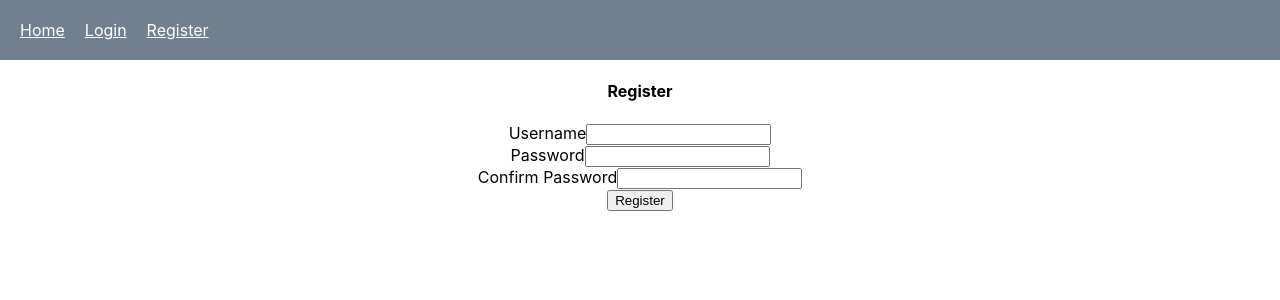
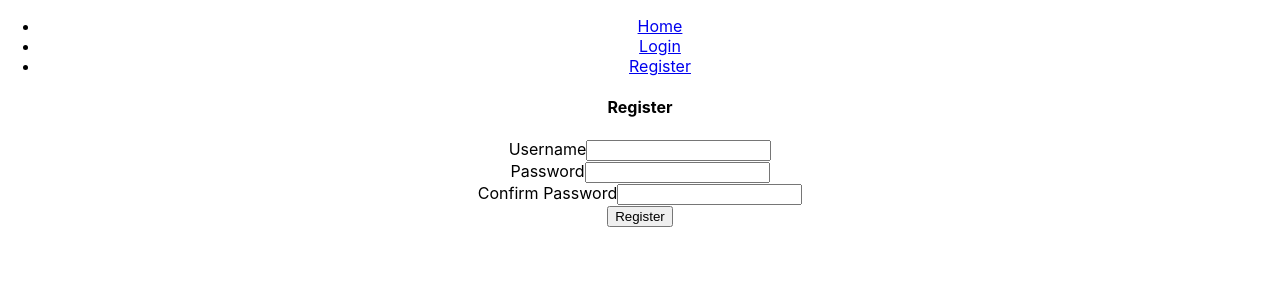
Before and after one commit to Krashberry/task-bite-frontend, a React (Create React App) app: page /register in a window 1280 px wide. Shown: the top 300 px of the page. Built offline with nearby package versions, Linux system fonts and the light colour scheme.

Commit message:
Trying to set up a sidebar but still getting an error keeping me from logging in

```diff
--- a/src/App.js
+++ b/src/App.js
@@ -1,22 +1,22 @@
 import React, { useState } from 'react'
 import { withRouter } from 'react-router-dom'
-import Header from './components/js/Header'
+import Header from './components/js/SideBar'
 import Routes from './config/routes'
 import UserModel from './models/user'
 import './App.css';
 
 function App(props) {
-  const [currentUser, setCurrentUser] = useState(localStorage.getItem('uid'))
+  const [currentUser, setCurrentUser] = useState(localStorage.getItem('userName'))
 
   const storeUser = userId => {
     setCurrentUser({ currentUser: userId })
-    localStorage.setItem('uid', userId)
+    localStorage.setItem('userName', userId)
   }
 
   const logout = event => {
     event.preventDefault()
 
-    localStorage.removeItem('uid')
+    localStorage.removeItem('userName')
     UserModel.logout()
       .then(data => {
         console.log(data)
@@ -39,4 +39,4 @@ function App(props) {
   );
 }
 
-export default withRouter (App)
+export default withRouter(App)
--- a/src/components/js/Header.js
+++ /dev/null
@@ -1,29 +0,0 @@
-import React from 'react';
-import '../sass/Header.scss'
-import { Link } from 'react-router-dom'
-
-const Header = (props) => {
-  return (
-    <header>
-      <div className="links">
-        <ul>
-        { props.currentuser ?
-          <>
-          <li><Link to={'/projects'}>Project Silo</Link></li>
-          <li><Link to={'/projects/new'}> + </Link></li>
-          <li><a href="/logout" onClick={ props.logout }>Log Out</a></li>
-          </>
-        :
-          <>
-          <li><Link to={'/home'}>Home</Link></li>
-          <li><Link to={'/login'}>Login</Link></li>
-          <li><Link to={'/register'}>Register</Link></li>
-          </>
-        }
-        </ul>
-      </div>
-    </header>
-  );
-}
-
-export default Header;
--- /dev/null
+++ b/src/components/js/ProjectSilo.js
@@ -0,0 +1,13 @@
+import React from 'react';
+import { Link } from 'react-router-dom'
+
+const ProjectSilo = (props) => {
+    return (
+      <div>
+
+      </div>
+    );
+}
+
+
+export default ProjectSilo;
--- /dev/null
+++ b/src/components/js/SideBar.js
@@ -0,0 +1,44 @@
+import React from 'react';
+import { Link } from 'react-router-dom'
+import '../sass/SideBar.scss'
+
+const SideBar = (props) => {
+  return (
+    <div class="navigation">
+      <div className="links">
+        <ul>
+        { props.currentuser ?
+          <>
+            <li>
+              <Link to={'/projects'}>Project Silo</Link>
+              </li>
+            <li>
+              <a href="/" onClick={ props.project.new }> + </a>
+            </li>
+            <li>
+              <a href="/" onClick={ props.project.delete }> - </a>
+            </li>
+            <li>
+              <a href="/logout" onClick={ props.logout }>Log Out</a>
+            </li>
+          </>
+        :
+          <>
+            <li>
+              <Link to={'/'}>Home</Link>
+            </li>
+            <li>
+              <Link to={'/login'}>Login</Link>
+            </li>
+            <li>
+              <Link to={'/register'}>Register</Link>
+            </li>
+          </>
+        }
+        </ul>
+      </div>
+    </div>
+  );
+}
+
+export default SideBar;
--- a/src/components/sass/Header.scss
+++ /dev/null
@@ -1,27 +0,0 @@
-header {
-  background-color: slategrey;
-  text-align: left;
-  padding: 20px 10px;
-  display: flex;
-  justify-content: space-between;
-
-  a {
-    color: #fff;
-    transition: color 0.3s ease;
-
-    &:hover {
-      color: darken(#fff, 20%)
-    }
-  }
-
-  ul {
-    display: flex;
-    margin: 0;
-    padding: 0;
-
-    li {
-      list-style-type: none;
-      padding: 0px 10px;
-    }
-  }
-}
--- a/src/pages/Register.js
+++ b/src/pages/Register.js
@@ -10,7 +10,7 @@ class Register extends Component {
 
   handleChange = (event) => {
     this.setState({
-      [event.target.username]: event.target.value
+      [event.target.name]: event.target.value
     })
   }
 
@@ -37,7 +37,7 @@ class Register extends Component {
         <h4>Register</h4>
         <form onSubmit={this.handleSubmit}>
           <div className="form-group">
-            <label htmlFor="username">Username</label>
+            <label htmlFor="name">Username</label>
             <input
               onChange={this.handleChange}
               type="username"
@@ -48,7 +48,7 @@ class Register extends Component {
           </div>
 
           <div className="form-group">
-            <label htmlFor="username">Password</label>
+            <label htmlFor="name">Password</label>
             <input
               onChange={this.handleChange}
               type="password"
--- a/src/pages/Silo.js
+++ b/src/pages/Silo.js
@@ -1,7 +1,7 @@
 import React, { Component } from 'react';
 import ProjectModel from '../models/project';
 import { Link } from 'react-router-dom'
-import ProjectCard from '../components/js/ProjectCard'
+import ProjectSilo from '../components/js/ProjectSilo'
 // BUG: ask about React not wanting to go out into the Back End
 // import User from '../../../back-end/models/user';
 
@@ -23,7 +23,7 @@ class Silo extends Component {
     let Silo = this.state.projects.map((project, index) => {
       return (
         <Link to={`/projects/${ project._id }`} key={index}>
-          <ProjectCard  {...project} />
+          <ProjectSilo  {...project} />
         </Link>
       )
     })
```
Also changed, not shown: src/components/js/ProjectCard.js (deleted).
